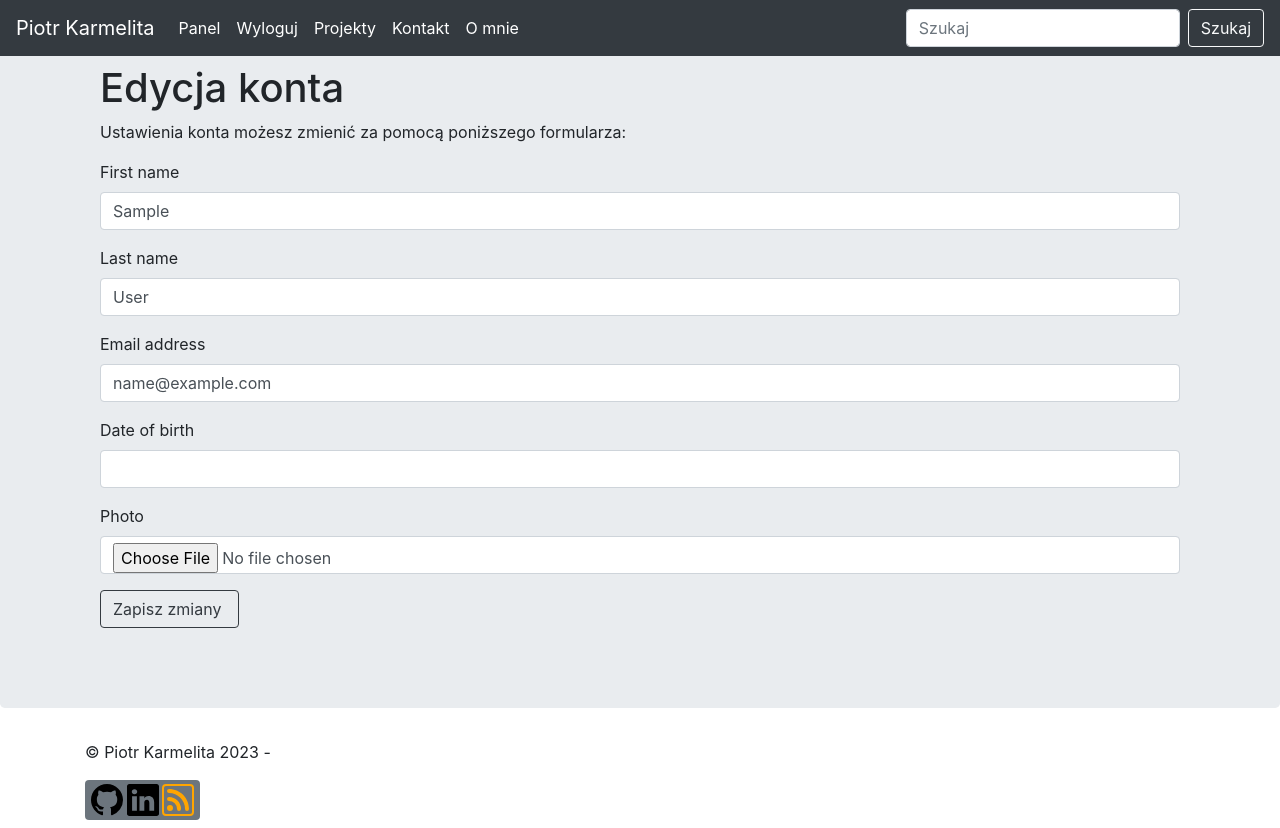
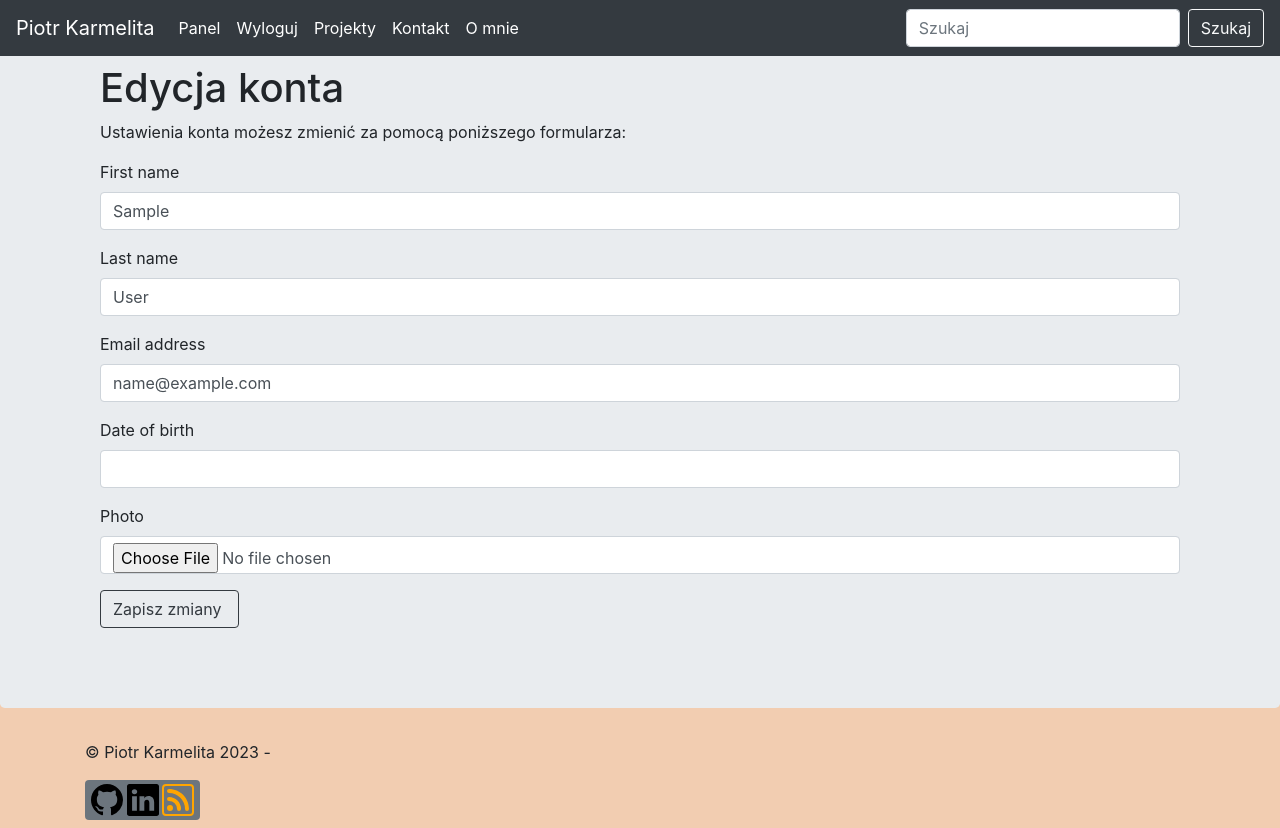
Before and after one commit to p-karmelita/Personal-website, a Django app: page /edit/ in a window 1280 px wide. Run offline with Django 4.2, Linux system fonts and the light colour scheme; the visitor is signed in with stand-in values (Sample User, id 1); data comes from the database, SQL or seed files in the repository; some libraries are stand-ins or nearby versions.

Commit message:
install font awesome

```diff
--- a/mysite/static/css/blog.css
+++ b/mysite/static/css/blog.css
@@ -62,3 +62,7 @@ h2 {
     margin-left: 2px;
     padding-top: 5px;
 }
+
+body {
+    background-color: #f2cdb1;
+}
--- a/requirements.txt
+++ b/requirements.txt
@@ -12,3 +12,4 @@ python-dotenv==1.0.0
 python3-openid==3.2.0
 requests==2.31.0
 requests-oauthlib==1.3.1
+fontawesomefree==6
--- a/website/settings.py
+++ b/website/settings.py
@@ -51,6 +51,7 @@ INSTALLED_APPS = [
     'django.contrib.postgres',
     'social_django',
     'django_extensions',
+    'fontawesomefree',
 ]
 
 CRISPY_ALLOWED_TEMPLATE_PACKS = "bootstrap5"
```
